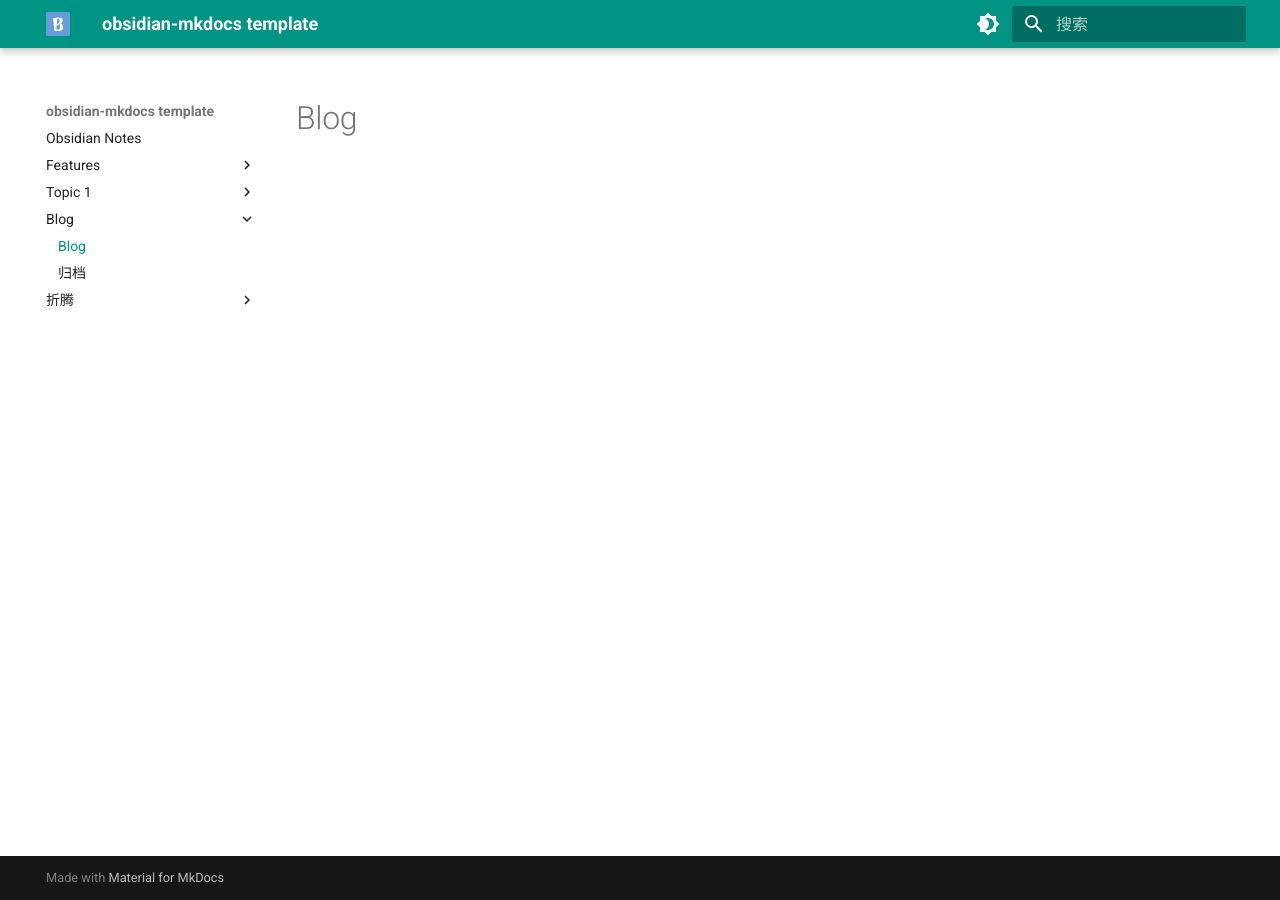
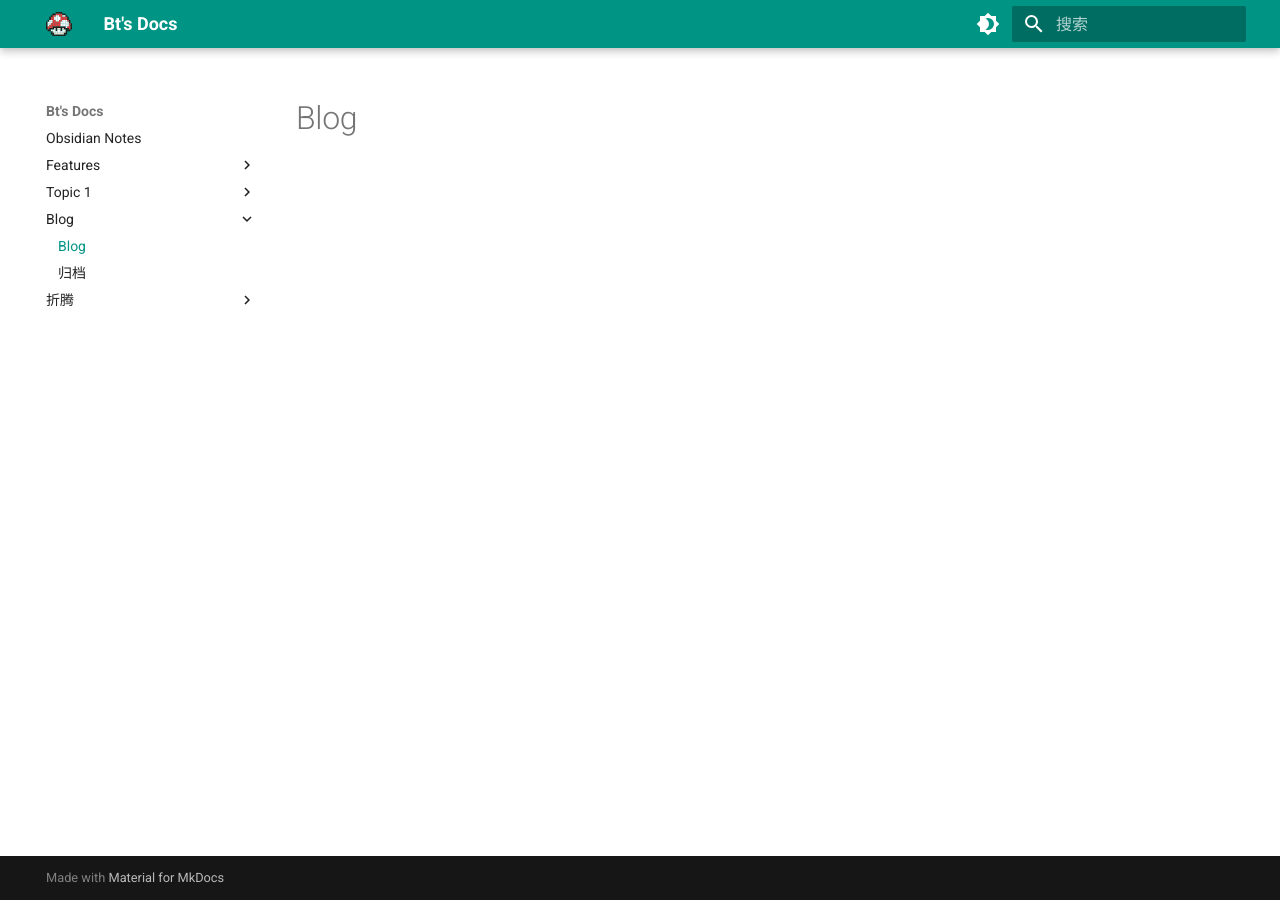
Before and after one commit to btONF/btonf.github.io, an MkDocs documentation site: the page built from docs/blog/index.md, in a window 1280 px wide. Built offline with MkDocs 1.6.1 and Material for MkDocs 9.7.7, drawn with Linux system fonts in a browser that asks for light colours.

Commit message:
调整log，更新导航功能

```diff
--- a/mkdocs.yml
+++ b/mkdocs.yml
@@ -1,5 +1,5 @@
-site_name: obsidian-mkdocs template
-
+site_name: Bt's Docs
+site_url: https://doc.ccc2.icu
 theme:
     name: 'material'
     language: zh
@@ -23,7 +23,8 @@
       toggle:
         icon: material/brightness-7
         name: 切换白天模式
-
+    features:
+        - navigation.instant
 # Extensions
 markdown_extensions:
   - footnotes
```
Also changed, not shown: docs/logo.svg.
